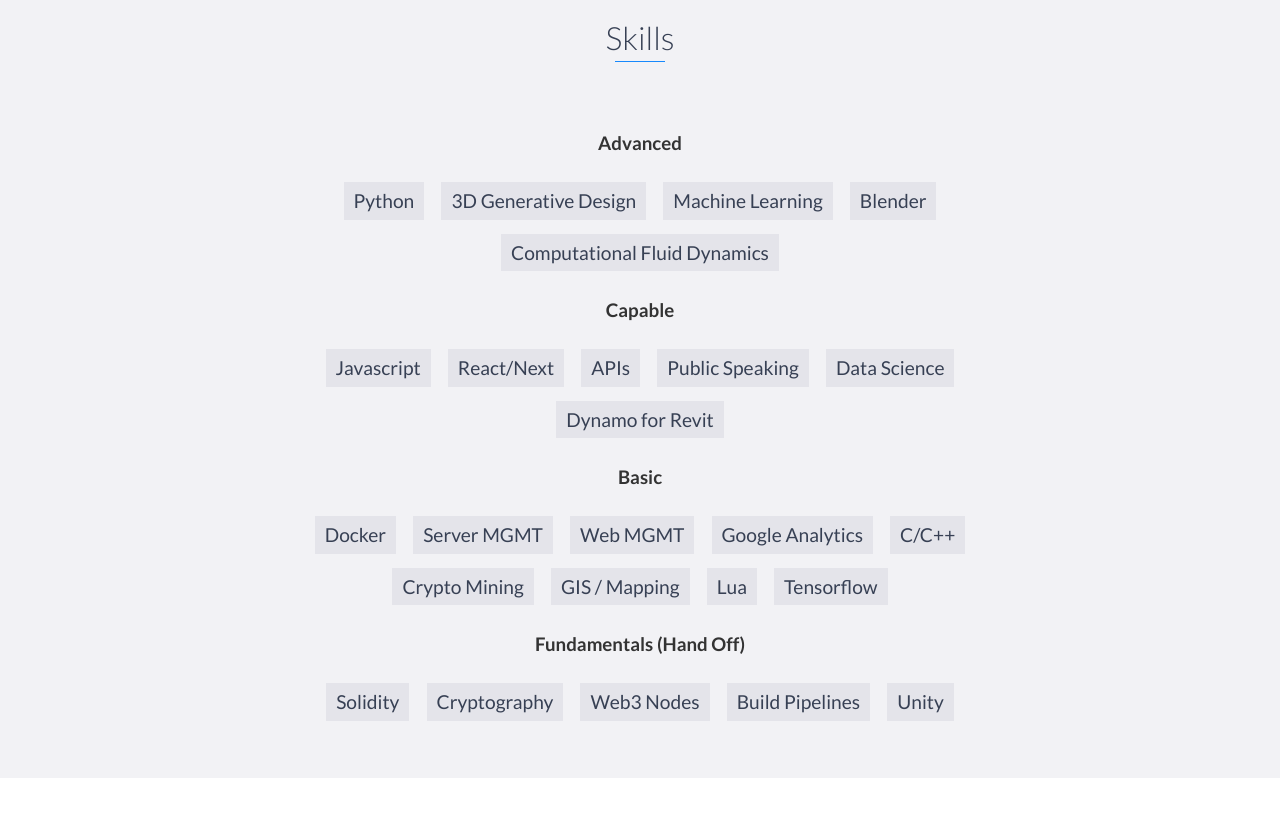
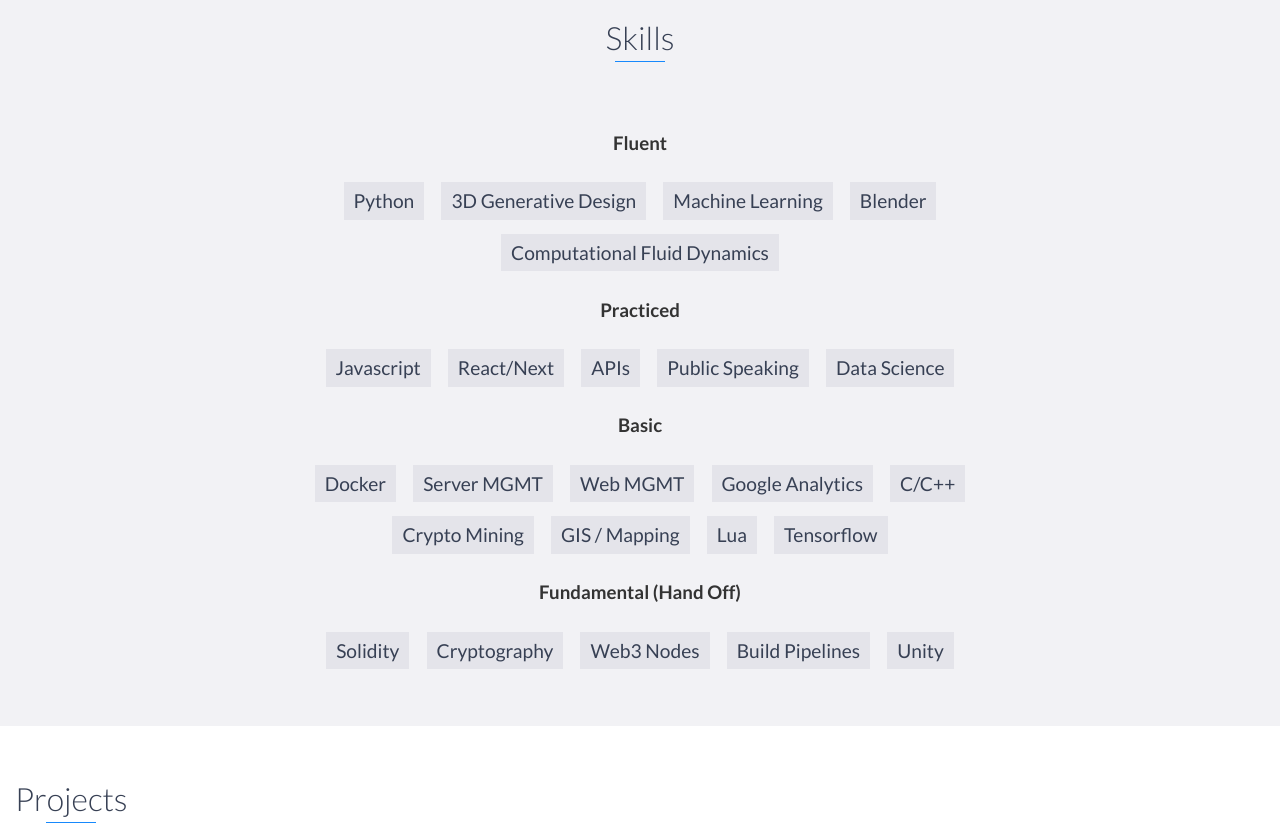
Before and after one commit to jb4earth/portfolio, a website: page index.html in a window 1280 px wide. Shown: the part 1100-1925 px from the top of the page. Drawn offline with nearby package versions, Linux system fonts and the light colour scheme.

Commit message:
Update index.html

```diff
--- a/index.html
+++ b/index.html
@@ -99,7 +99,7 @@
       </div>
       <div id="skills" class="background-alt">
          <h2 class="heading">Skills</h2>
-         <h3>Advanced</h3>
+         <h3>Fluent</h3>
          <ul>
             <li>Python</li>
             <li>3D Generative Design</li>
@@ -107,14 +107,13 @@
             <li>Blender</li>
             <li>Computational Fluid Dynamics</li>
          </ul>
-         <h3>Capable</h3>
+         <h3>Practiced</h3>
          <ul>
             <li>Javascript</li>
             <li>React/Next</li>
             <li>APIs</li>
             <li>Public Speaking</li>
             <li>Data Science</li>
-            <li> Dynamo for Revit </li>
          </ul>
          <h3>Basic</h3>
          <ul>
@@ -128,7 +127,7 @@
             <li>Lua</li>
             <li>Tensorflow</li>
          </ul>
-         <h3>Fundamentals (Hand Off)</h3>
+         <h3>Fundamental (Hand Off)</h3>
          <ul>
             <li>Solidity</li>
             <li>Cryptography</li>
```
